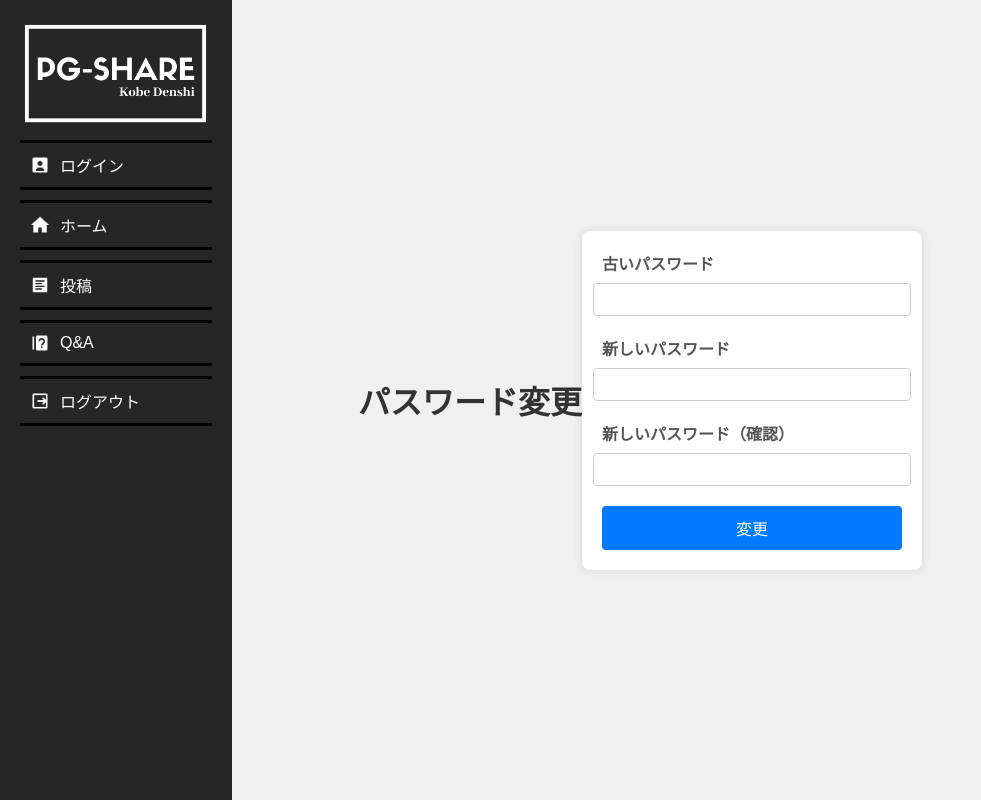
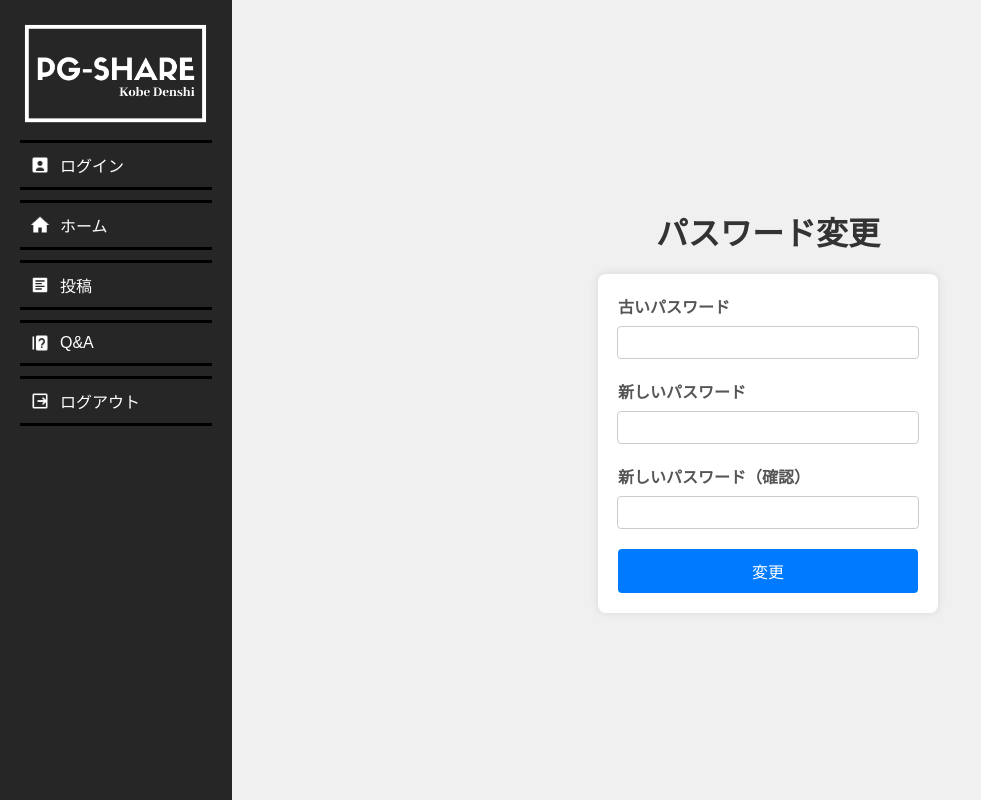
Before and after one commit to ShunsakuKatsumata/team_G_machibito, a PHP site: page /pass_change.php in a window 1280 px wide. Shown: the whole page, without its empty margins (0-981 px from the left). Run offline with PHP 8.4, Linux system fonts and the light colour scheme; the visitor is signed in with stand-in values (Sample User, id 1).

Commit message:
パスワード変更画面、サイドバーの大きさが変わる以外は完成

```diff
--- a/login/pass_change.css
+++ b/login/pass_change.css
@@ -1,11 +1,23 @@
+header {
+    display: flex;
+    justify-content: center;
+    align-items: center;
+    width: 100%;
+    margin-bottom: 20px;
+}
 body {
     display: flex;
+    flex-direction: column; /* フォームを上下中央に配置するために列方向に設定 */
     justify-content: center;
     align-items: center;
     height: 100vh;
     margin: 0;
     font-family: Arial, sans-serif;
     background-color: #f0f0f0;
+    margin-left: 20%; /* サイドバーの幅を15%とする */
+    width: 80%; /* 残りの85%をメインコンテンツに使用 */
+    box-sizing: border-box; /* パディングを含めた幅を指定 */
+    overflow-y: scroll;
 }
 
 h1 {
@@ -20,8 +32,13 @@ form {
     box-shadow: 0 0 10px rgba(0, 0, 0, 0.1);
     width: 300px;
     display: flex;
-    flex-direction: column;
+    flex-direction: column; /* 入力欄を上下に並べるために列方向に設定 */
     align-items: center;
+}
+
+/* タイトルのスタイルを修正 */
+h1 {
+    margin-bottom: 20px; /* タイトルとフォームの間の余白を追加 */
 }
 
 label {
@@ -33,7 +50,7 @@ label {
 }
 
 input[type="password"] {
-    width: 100%;
+    width: calc(100% - 16px); /* ラベルの幅を考慮して、余白を調整 */
     padding: 8px;
     margin-bottom: 20px;
     border: 1px solid #ccc;
@@ -41,6 +58,7 @@ input[type="password"] {
 }
 
 button[type="submit"] {
+    transition: background-color 0.3s ease;
     width: 100%;
     padding: 10px;
     background-color: #007BFF;
@@ -52,5 +70,5 @@ button[type="submit"] {
 }
 
 button[type="submit"]:hover {
-    background-color: #0056b3;
+    background-color: #77b9ff;
 }
```
